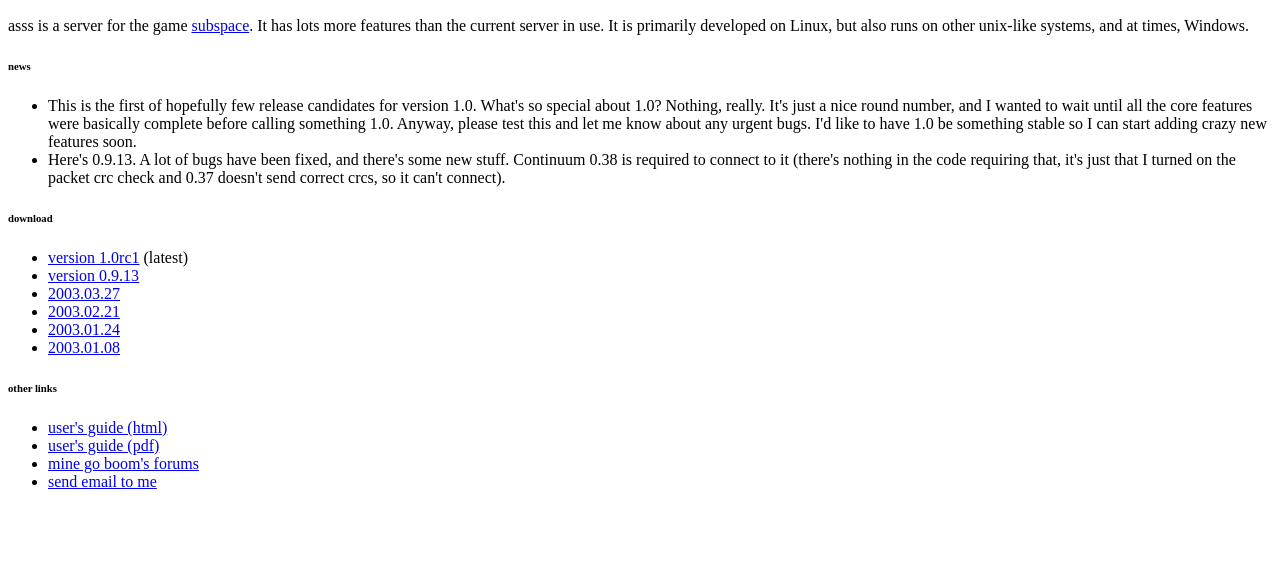
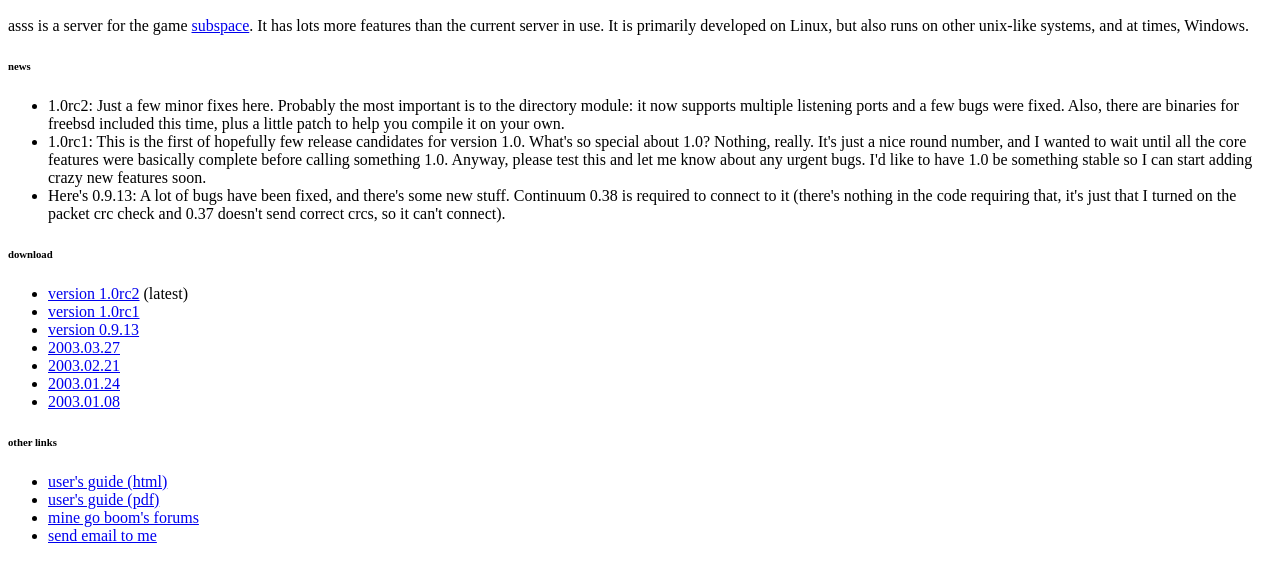
Before and after one commit to ss-continuum/asss, a plain HTML site: page doc/sscx-page/index.html in a window 1280 px wide. Shown: the part 38-620 px from the top of the page. Drawn offline with Linux system fonts and the light colour scheme.

Commit message:
misc doc updates to 1.0rc2.

```diff
--- a/doc/sscx-page/index.html
+++ b/doc/sscx-page/index.html
@@ -13,15 +13,21 @@
 
 	<h6>news</h6>
 	<ul>
-		<li>This is the first of hopefully few release candidates for
-		version 1.0. What's so special about 1.0? Nothing, really. It's
-		just a nice round number, and I wanted to wait until all the
-		core features were basically complete before calling something
-		1.0. Anyway, please test this and let me know about any urgent
-		bugs. I'd like to have 1.0 be something stable so I can start
-		adding crazy new features soon.
+		<li>1.0rc2: Just a few minor fixes here. Probably the most
+		important is to the directory module: it now supports multiple
+		listening ports and a few bugs were fixed. Also, there are
+		binaries for freebsd included this time, plus a little patch to
+		help you compile it on your own.
 
-		<li>Here's 0.9.13. A lot of bugs have been fixed, and there's
+		<li>1.0rc1: This is the first of hopefully few release
+		candidates for version 1.0. What's so special about 1.0?
+		Nothing, really. It's just a nice round number, and I wanted to
+		wait until all the core features were basically complete before
+		calling something 1.0. Anyway, please test this and let me know
+		about any urgent bugs. I'd like to have 1.0 be something stable
+		so I can start adding crazy new features soon.
+
+		<li>Here's 0.9.13: A lot of bugs have been fixed, and there's
 		some new stuff. Continuum 0.38 is required to connect to it
 		(there's nothing in the code requiring that, it's just that I
 		turned on the packet crc check and 0.37 doesn't send correct
@@ -30,7 +36,8 @@
 
 	<h6>download</h6>
 	<ul>
-		<li><a href="asss-1.0rc1.tar.gz">version 1.0rc1</a> (latest)
+		<li><a href="asss-1.0rc2.tar.gz">version 1.0rc2</a> (latest)
+		<li><a href="asss-1.0rc1.tar.gz">version 1.0rc1</a>
 		<li><a href="asss-0.9.13.tar.gz">version 0.9.13</a>
 		<li><a href="asss-20030327.tar.gz">2003.03.27</a>
 		<li><a href="asss-20030221.tar.gz">2003.02.21</a>
```
Also changed, not shown: dist/news.txt, zone1/news.txt, 1 other file.
